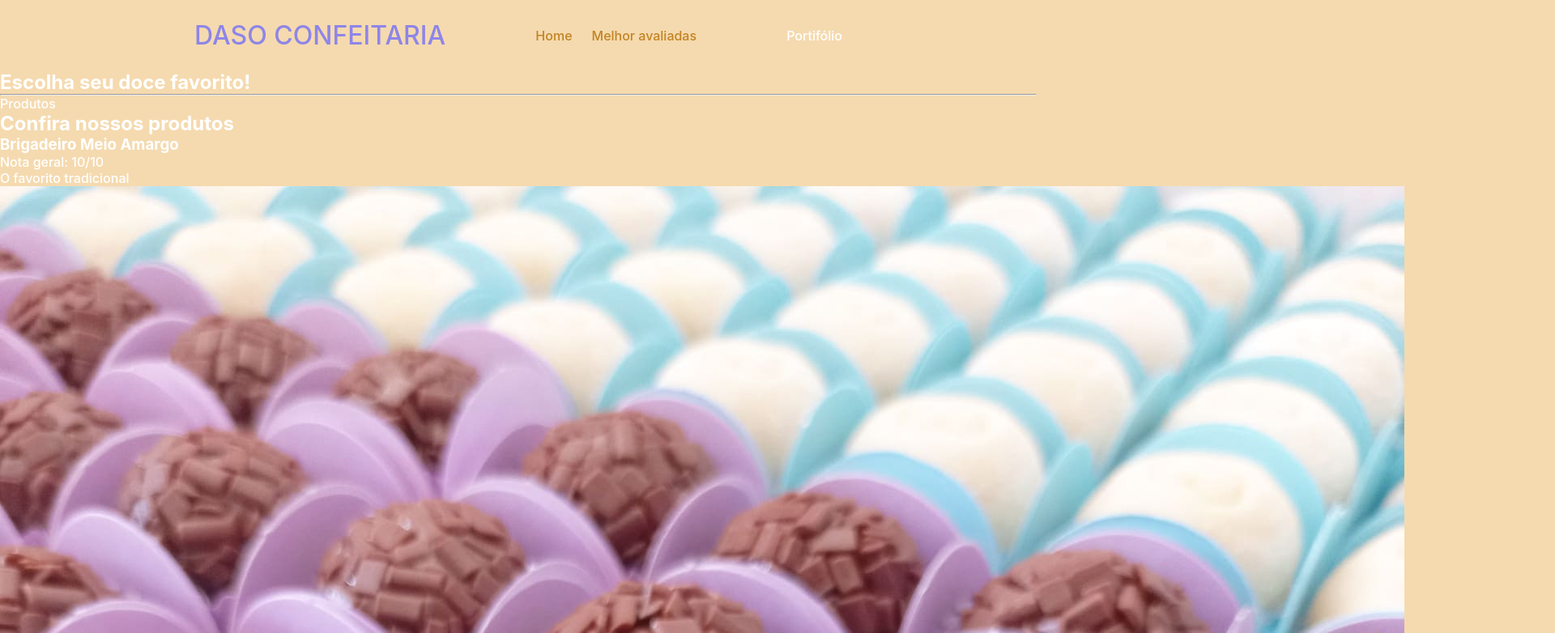
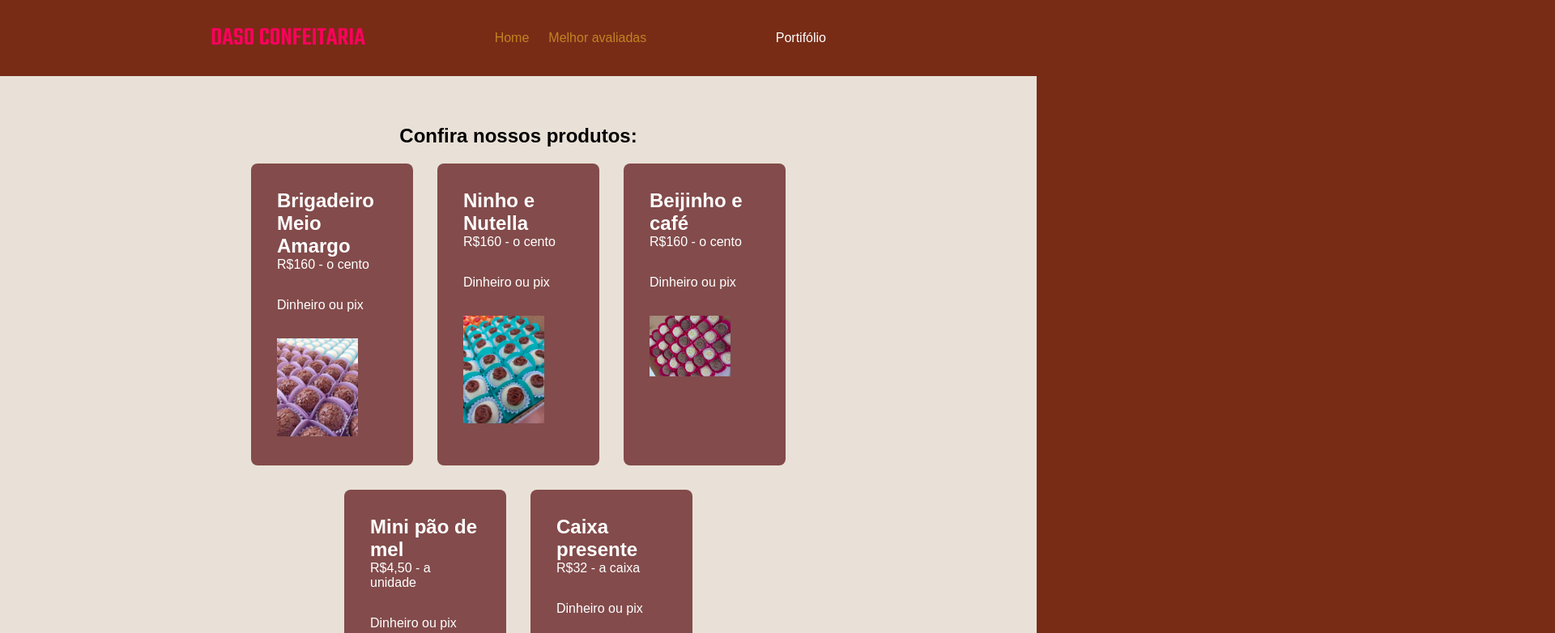
Before and after one commit to sophiapedrosa/ecommerce-att, a plain HTML site: page index.html in a window 1280 px wide. Shown: the top 782 px of the page at 81% size, 1920 px wide, since content can reach past the window. Drawn offline with Linux system fonts and the light colour scheme; a web font is replaced by a local one.

Commit message:
Final version

```diff
--- a/index.html
+++ b/index.html
@@ -1,104 +1,99 @@
 <!DOCTYPE html>
 <html lang="pt-br">
+
 <head>
   <meta charset="UTF-8">
   <meta name="viewport" content="width=device-width, initial-scale=1.0">
   <title>Daso Confeitaria</title>
-  <meta name="description"content="Escolha seu doce favorito!">
+  <meta name="description" content="Escolha seu doce favorito!">
   <link rel="stylesheet" type="text/css" href="style.css">
 </head>
+
 <body>
   <header>
     <nav>
       <span class="logo">Daso Confeitaria</span>
+
       <ul class="menu">
         <li><a>Home</a></li>
         <li><a>Melhor avaliadas</a></li>
       </ul>
+
       <a>Portifólio</a>
     </nav>
   </header>
 
 
   <main>
-    <section class="fotos">
-        <header>
-          <h1>Escolha seu doce favorito!</h1>
-          <hr/>
-        </header>
-    </section>
-    <section>
-      <header>
-        <span>Produtos</span>
-        <h2>Confira nossos produtos</h2>
+    <section class="confira">
+      <header class="product-header">
+        <h2>Confira nossos produtos: </h2>
       </header>
-      <div>
-        <div>
+
+      <div class="products">
+        <div class="product">
           <header>
-            <div>
-              <h3>Brigadeiro Meio Amargo</h3>
+            <div class="product-des-card">
+              <h3 class="card-title">Brigadeiro Meio Amargo</h3>
             </div>
-            <p>Nota geral: 10/10 </p>
+            <p class="card-valor"> R$160 - o cento</p>
           </header>
-          <p>O favorito tradicional</p>
+          <p class="card-pay">Dinheiro ou pix</p>
           <div>
-            <img src="assets/choco.jpg"/>
+            <img src="assets/choco.jpg" />
           </div>
         </div>
-      </div>
-      <div>
-        <div>
+
+        <div class="product">
           <header>
-            <div>
-              <h3>Ninho e Nutella</h3>
+            <div class="product-des-card">
+              <h3 class="card-title">Ninho e Nutella</h3>
             </div>
-            <p>Nota geral: 10/10 </p>
+            <p class="card-valor"> R$160 - o cento</p>
           </header>
-          <p>O famosinho</p>
+          <p class="card-pay">Dinheiro ou pix</p>
           <div>
-            <img src="assets/nnut.jpg"/>
+            <img src="assets/nnut.jpg" />
           </div>
         </div>
-      </div>
-      <div>
-        <div>
+
+        <div class="product">
           <header>
-            <div>
-              <h3>Beijinho e café</h3>
+            <div class="product-des-card">
+              <h3 class="card-title">Beijinho e café</h3>
             </div>
-            <p>Nota geral: 8/10 </p>
+            <p class="card-valor"> R$160 - o cento</p>
           </header>
-          <p>combinação perfeita</p>
+          <p class="card-pay">Dinheiro ou pix</p>
           <div>
-            <img src="assets/stars.jpg"/>
+            <img src="assets/stars.jpg" />
           </div>
         </div>
-      </div>
-      <div>
-        <div>
+
+        <div class="product">
           <header>
-            <div>
-              <h3>Mini pão de mel</h3>
+            <div class="product-des-card">
+
+              <h3 class="card-title">Mini pão de mel</h3>
             </div>
-            <p>Nota geral: 9/10 </p>
+            <p class="card-valor"> R$4,50 - a unidade</p>
           </header>
-          <p>só não é 9/10 porque é mini</p>
+          <p class="card-pay">Dinheiro ou pix</p>
           <div>
-            <img src="assets/pmini.jpg"/>
+            <img src="assets/pmini.jpg" />
           </div>
         </div>
-      </div>
-      <div>
-        <div>
+
+        <div class="product">
           <header>
-            <div>
-              <h3>Caixa presente</h3>
+            <div class="product-des-card">
+              <h3 class="card-title">Caixa presente</h3>
             </div>
-            <p>Nota geral: 10/10 </p>
+            <p class="card-valor"> R$32 - a caixa</p>
           </header>
-          <p>Perfeito pra presentear</p>
+          <p class="card-pay">Dinheiro ou pix</p>
           <div>
-            <img src="assets/cxbrigs.jpg"/>
+            <img src="assets/cxbrigs.jpg" />
           </div>
         </div>
       </div>
@@ -110,4 +105,5 @@
 
   </footer>
 </body>
+
 </html>
--- a/style.css
+++ b/style.css
@@ -1,56 +1,136 @@
-@import url(https://fonts.googleapis.com/css2?family=Roboto+Slab:wght@100..900&family=Roboto:ital,wght@0,100;0,300;0,400;0,500;0,700;0,900;1,100;1,300;1,400;1,500;1,700;1,900&display=swap);
-@import url("https://fonts.googleapis.com/css2?family=Advent+Pro:ital,wght@0,100..900;1,100..900&family=Alumni+Sans:ital,wght@0,100..900;1,100..900&family=Genos:ital,wght@0,100..900;1,100..900&family=Roboto+Slab:wght@100..900&family=Roboto:ital,wght@0,100;0,300;0,400;0,500;0,700;0,900;1,100;1,300;1,400;1,500;1,700;1,900&display=swap");
+@import url('https://fonts.googleapis.com/css2?family=Roboto+Slab:wght@100..900&display=swap');
+@import url('https://fonts.googleapis.com/css2?family=Roboto+Slab:wght@100..900&family=Teko:wght@300..700&display=swap');
+
 * {
     margin: 0;
     padding: 0;
     box-sizing: border-box;
 }
 
-body{
-    background:#f5daaf;
-    color:#fff ;
+body {
+    background-color: #782C16;
+    color:#fff;
 }
-html{
-    font-family: inter, roboto;
+
+html {
+    color: #B65339;
+    font-family: roboto-slab, sans-serif;
     font-weight: 500;
 }
-a{
+
+a {
     text-decoration: none;
 }
-ul{
+
+ul {
     list-style: none;
 }
-nav{
+
+nav {
     max-width: 1120px;
     margin: auto;
-    padding: 1.5rem 10rem ;
+    padding: 24px 180px;
 
     display: flex;
     flex-direction: row;
     justify-content: space-between;
     align-items: center;
 }
-.logo{
-    font-family: inter, advent pro;
+
+.logo {
+    font-family: teko, sans-serif;
     font-size: 2rem;
     font-size: 600;
-    color:#8e85e8;
+    color:#FF005D;
     text-transform: uppercase;
 }
 
-.menu{
+.menu {
     display: flex;
     flex-direction: row;
     gap: 1.5rem;
+
     color:#c28322;
 }
 
-main{
+main {
     display: flex;
     flex-direction: column;
+
+    background:#E9E1D7;
+    color: #000;
 }
 
-.fotos{
-    background: ;
-    max-width: ;
+.confira {
+    display: flex;
+    justify-content: center;
+    flex-direction: column;
+    margin-top: 40px;
+    margin-bottom: 250px;
+
+    max-width: 1120px;
+    margin-left: auto;
+    margin-right: auto;
 }
+
+.product-header {
+    margin-top: 20px;
+    margin-bottom: 20px;
+}
+
+h2 {
+    text-align: center;
+}
+
+img {
+    max-width: 100px;
+}
+
+.products {
+    padding: 0rem 10rem ;
+    display: flex;
+    flex-direction: row;
+    gap: 30px;
+    justify-content: center;
+    flex-wrap: wrap;
+}
+
+.product {
+    background: #834B4B;
+    color: #FFF;
+    padding: 2rem;
+    border-radius: 0.5rem;
+    display: flex;
+    flex-direction: column;
+    gap: 2rem;
+
+    width: 200px;
+}
+
+.product-des-card {
+    display: flex;
+    flex-direction: row;
+    justify-content: space-between;
+    align-content: space-around;
+}
+
+.card-title {
+    font-size: 1.5rem;
+    font-weight: 700;
+}
+
+.card-avaliacao {
+    color: #fff;
+    font-size: 1rem;
+    font-weight: 500;
+}
+
+.card-valor {
+    font-size: 1rem;
+    font-weight: 500;
+}
+
+.card-pay {
+    font-size: 1rem;
+    font-weight: 500;
+}
```
